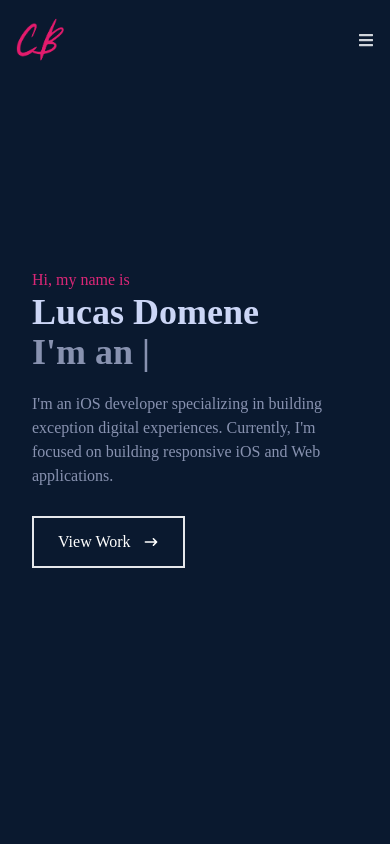
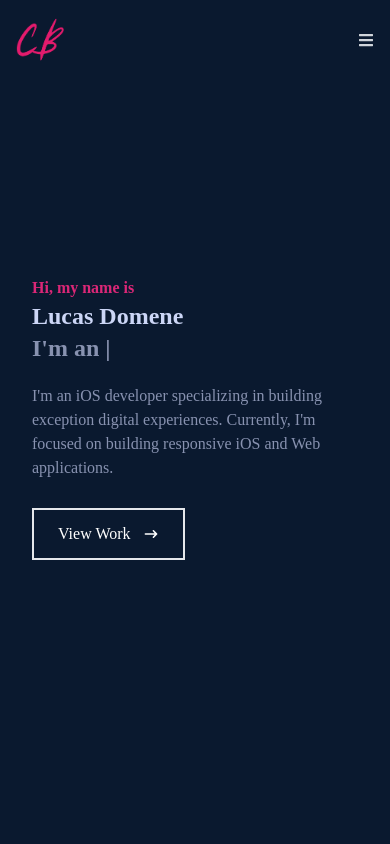
Before and after one commit to lucasdomene/portfolio, a React (Create React App) app: page / in a window 390 px wide. Shown: the top 844 px of the page. Built offline with nearby package versions, Linux system fonts and the light colour scheme; the HTML template or start-up script is replaced by a standard one.

Commit message:
feat: font adjustments

```diff
--- a/src/components/Contact.jsx
+++ b/src/components/Contact.jsx
@@ -16,7 +16,7 @@ export default function Contact() {
             Contact
           </p>
           <p className="text-gray-300 py-4">
-            Submit the form below of shoot me an email - lucas.firmo@gmail.com
+            Submit the form below or shoot me an email - lucas.firmo@gmail.com
           </p>
         </div>
         <input
--- a/src/components/Home.jsx
+++ b/src/components/Home.jsx
@@ -15,11 +15,11 @@ export default function Home() {
     <div name="home" className="bg-primary h-screen w-full">
       {/* Container */}
       <div className="max-w-[1000px] mx-auto px-8 flex flex-col justify-center h-full">
-        <p className="text-pink-600">Hi, my name is</p>
-        <h1 className="text-4xl sm:text-7xl font-bold text-[#ccd6f6]">
+        <p className="text-pink-600 font-bold">Hi, my name is</p>
+        <h1 className="text-2xl sm:text-7xl font-bold text-[#ccd6f6]">
           Lucas Domene
         </h1>
-        <h2 className="text-4xl sm:text-7xl font-bold text-[#8892b0]">
+        <h2 className="text-2xl sm:text-7xl font-bold text-[#8892b0]">
           <TypeAnimation
             sequence={[
               "I'm an iOS Developer",
```
